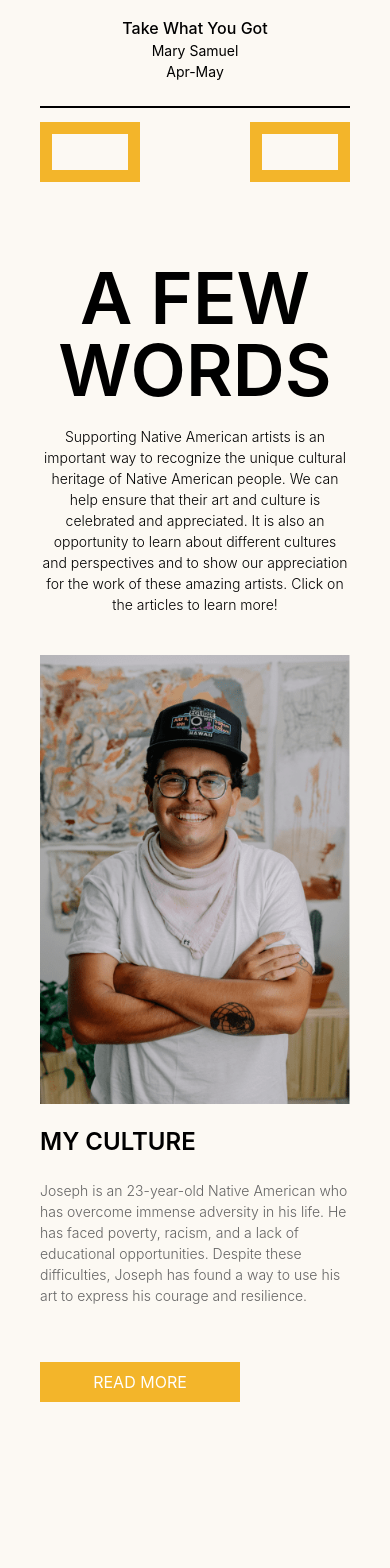
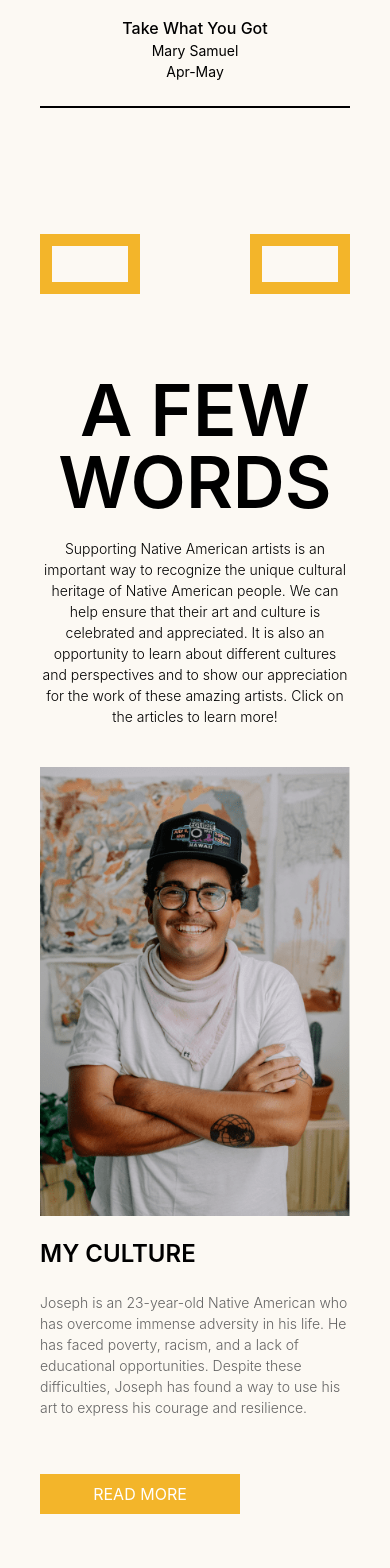
Before and after one commit to AndrewRoyCreative/galleryOne-vite, a React (Vite) app: page / in a window 390 px wide. Shown: the part 1900-3468 px from the top of the page. Built offline with nearby package versions, Linux system fonts and the light colour scheme; what prettier-plugin-tailwindcss would draw is missing.

Commit message:
small fixes

```diff
--- a/src/components/Slider.jsx
+++ b/src/components/Slider.jsx
@@ -32,8 +32,8 @@ const Slider = () => {
   return (
     <section>
         <div className='w-full flex flex-col md:flex-row md:justify-between md:mt-20'>
-            <div className='mt-10 md:mt-0 w-full h-full flex flex-col justify-center items-center pl-10 pr-10 '>
-                <div className='overflow-hidden relative'>
+            <div className=' mt-10 md:mt-0 w-full h-full flex flex-col justify-center items-center pl-10 pr-10 '>
+                <div className='w-full overflow-hidden relative'>
                     <motion.div
                         className='bg-secondary w-[100%] h-[100%] absolute z-10 origin-top'
                         initial={{top:0, height:"100%"}}
@@ -42,6 +42,7 @@ const Slider = () => {
                         transition={{delay: 1.0, duration: 1.3, ease: [0.56, 0.02, 0.37, 1.1]}}
                     />
                     <motion.img
+                        className='w-[100%]'
                         src={Artist1}
                         alt="Artist 1"
                         initial={{scale: 1.5}}
@@ -57,8 +58,9 @@ const Slider = () => {
                         >
                         <motion.h5
                             className='text-[1.5rem] lg:text-[1.625rem] font-semibold mt-5'
-                            initial={{y:100}}
-                            animate={animationControlText}
+                            initial={{y:10, opacity: 0}}
+                            whileInView={{y:0, opacity: 1}}
+                            viewport={{ once: true }}
                             transition={{delay: 0.3, duration: 1.0, ease: [0.56, 0.02, 0.37, 1.1]}}
                         >
                         MY CULTURE
@@ -104,8 +106,9 @@ const Slider = () => {
                         >
                     <motion.h5
                         className='text-[1.5rem] font-semibold mt-5'
-                        initial={{y:100}}
-                        animate={animationControlText}
+                        initial={{y:10, opacity: 0}}
+                        whileInView={{y:0, opacity: 1}}
+                        viewport={{ once: true }}
                         transition={{delay: 0.3, duration: 1.0, ease: [0.56, 0.02, 0.37, 1.1]}}
                         >
                         THE WAY FORWARD
@@ -150,8 +153,9 @@ const Slider = () => {
                         >
                         <motion.h5
                             className='text-[1.5rem] font-semibold mt-5'
-                            initial={{y:100}}
-                            animate={animationControlText}
+                            initial={{y:10, opacity: 0}}
+                            whileInView={{y:0, opacity: 1}}
+                            viewport={{ once: true }}
                             transition={{delay: 0.3, duration: 1.0, ease: [0.56, 0.02, 0.37, 1.1]}}
                             >
                             KNOWING YOUR ROOTS
@@ -171,38 +175,35 @@ const Slider = () => {
                          </div>
                     </div>
                 </div>
-                <div className='w-full flex flex-row justify-between mr-10 ml-10'>
-                    <div
-                        className='w-full flex flex-row justify-start mt-14 overflow-hidden'
-                        ref={ref}
+                <motion.div
+                    className='w-full flex flex-row justify-between mr-10 ml-10'
+                    initial={{y:10, opacity: 0}}
+                    whileInView={{y:0, opacity: 1}}
+                    viewport={{ once: true }}
+                    transition={{delay: 1.8, duration: 1.0, ease: [0.56, 0.02, 0.37, 1.1]}}
+                    >
+                    <div className='w-full flex flex-row justify-start mt-14 overflow-hidden'>
+                        <button className=' bg-[#F3B52A] w-[12.5rem] text-white p-1 pt-2 pb-2 hover:bg-[#DCA52A] transition duration-700 ease-in-out'
                         >
-                        <motion.button
-                            className=' bg-[#F3B52A] w-[12.5rem] text-white p-1 pt-2 pb-2 hover:bg-[#DCA52A] transition duration-700 ease-in-out'
-                            initial={{y:-50}}
-                            animate={animationControlTop}
-                            >READ MORE</motion.button>
+                        READ MORE
+                        </button>
                     </div>
-                    <div
-                        className='hidden w-full md:flex flex-row justify-start mt-14 overflow-hidden'
-                        ref={ref}
+                    <div className='hidden w-full md:flex flex-row justify-start mt-14 overflow-hidden'>
+                        <button className=' bg-[#F3B52A] w-[12.5rem] text-white p-1 pt-2 pb-2 hover:bg-[#DCA52A] transition duration-700 ease-in-out'
                         >
-                        <motion.button
-                            className=' bg-[#F3B52A] w-[12.5rem] text-white p-1 pt-2 pb-2 hover:bg-[#DCA52A] transition duration-700 ease-in-out'
-                            initial={{y:-50}}
-                            animate={animationControlTop}
-                            >READ MORE</motion.button>
+                        READ MORE
+                        </button>
                     </div>
                     <div
                         className='hidden w-full lg:flex flex-row justify-start mt-14 overflow-hidden'
                         ref={ref}
                         >
-                        <motion.button
-                            className='bg-[#F3B52A] w-[12.5rem] text-white p-1 pt-2 pb-2  hover:bg-[#DCA52A] transition duration-700 ease-in-out'
-                            initial={{y:-50}}
-                            animate={animationControlTop}
-                            >READ MORE</motion.button>
+                        <button className='bg-[#F3B52A] w-[12.5rem] text-white p-1 pt-2 pb-2  hover:bg-[#DCA52A] transition duration-700 ease-in-out'
+                        >
+                        READ MORE
+                        </button>
                     </div>
-            </div>
+            </motion.div>
     </section>
   )
 }
--- a/src/sections/Articles.jsx
+++ b/src/sections/Articles.jsx
@@ -40,19 +40,21 @@ const Articles = () => {
     <section>
     <div className=' w-full flex flex-col justify-center items-center mt-20'>
         <div className='w-full flex flex-col lg:flex-row justify-center items-center '>
-            <div className='w-full flex flex-row justify-between lg:hidden pb-20 pr-10 pl-10'>
+            <div className='w-full flex flex-row justify-between lg:hidden pb-20 pr-10 pl-10 mt-28'>
+                <div className='overflow-hidden'>
                 <motion.div
                     className='w-[6.25rem] h-[3.75rem] md:w-[11.25rem] md:h-[6.25rem] lg:w-full lg:ml-10 lg:h-[11.25rem] lg:hidden border-[0.75rem] md:border-[1.25rem] border-[#F3B52A]'
-                    initial={{x:-100, opacity:1}}
-                    animate={{x:0, opacity:1}}
-                    transition={{delay: 1.0, duration: 1.3, ease: [0.56, 0.02, 0.37, 1.1]}}
+                    initial={{x:120, opacity:1}}
+                    animate={animationControlRight}
                     />
+                </div>
+                <div className='overflow-hidden'>
                 <motion.div
                     className='w-[6.25rem] h-[3.75rem] md:w-[11.25rem] md:h-[6.25rem] lg:w-full lg:ml-10 lg:h-[11.25rem] lg:hidden border-[0.75rem] md:border-[1.25rem] border-[#F3B52A]'
-                    initial={{x:-100, opacity:1}}
-                    animate={{x:0, opacity:1}}
-                    transition={{delay: 1.0, duration: 1.3, ease: [0.56, 0.02, 0.37, 1.1]}}
+                    initial={{x:-120, opacity:1}}
+                    animate={animationControlLeft}
                     />
+                    </div>
                 </div>
                 <div
                     className='w-full pl-10 overflow-hidden'
--- a/src/sections/Hero.jsx
+++ b/src/sections/Hero.jsx
@@ -99,18 +99,17 @@ const Hero = () => {
                 </div>
         </section>
         <div className='w-full h-[12.5rem] flex items-center justify-center'>
-            <div
+            <motion.div
                 className='overflow-hidden'
-                ref={ref}
-            >
-            <motion.button
-                className='bg-primary pt-3 pb-3 pr-8 pl-8 text-white text-sm font-bold hover:bg-[#14A3AC] transition duration-700 ease-in-out'
-                initial={{y:-50}}
-                animate={animationControlTop}
+                initial={{y:-50, opacity:0}}
+                whileInView={{y:0, opacity:1}}
+                viewport={{once: true}}
+                >
+                <button className='bg-primary pt-3 pb-3 pr-8 pl-8 text-white text-sm font-bold hover:bg-[#14A3AC] transition duration-700 ease-in-out'
                 >
                 VIEW COLLECTION
-                </motion.button>
-            </div>
+                </button>
+            </motion.div>
         </div>
     </>
   )
```
